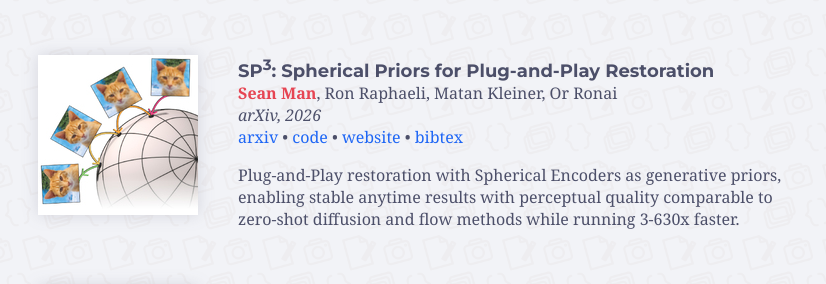
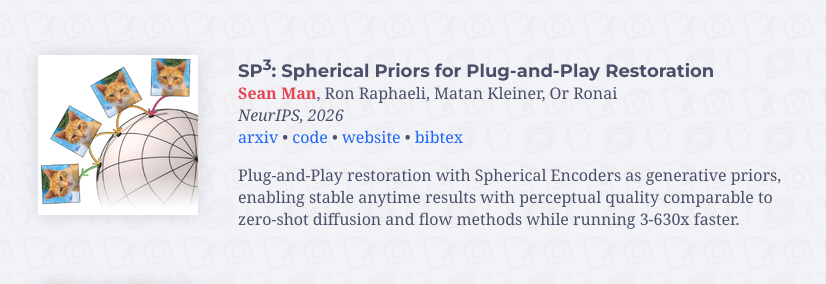
Before and after one commit to man-sean/man-sean.github.io, a Jekyll site: the page built from _posts/2026-06-03-sp3-spherical-priors.markdown, in a window 1280 px wide. Shown: the part 593-877 px from the top of the page, without its empty margins (222-1048 px from the left). Built offline with Jekyll 4.4.1, drawn with Linux system fonts in a browser that asks for light colours; some web fonts are replaced.

Commit message:
Update SP3 publication to NeurIPS 2026

```diff
--- a/_posts/2026-06-03-sp3-spherical-priors.markdown
+++ b/_posts/2026-06-03-sp3-spherical-priors.markdown
@@ -2,7 +2,7 @@
 layout: post
 title: "SP<sup>3</sup>: Spherical Priors for Plug-and-Play Restoration"
 authors: "Sean Man, Ron Raphaeli, Matan Kleiner, Or Ronai"
-venue: "arXiv, 2026"
+venue: "NeurIPS, 2026"
 date: 2026-06-03
 categories: [research]
 image: "/images/sp3-spherical-priors.jpg"
@@ -10,10 +10,10 @@
 code: "https://github.com/man-sean/SP3"
 website: "https://man-sean.github.io/sp3-website/"
 bibtex: |
-  @article{man2026sp3,
+  @inproceedings{man2026sp3,
     title={SP$^3$: Spherical Priors for Plug-and-Play Restoration},
     author={Man, Sean and Raphaeli, Ron and Kleiner, Matan and Ronai, Or},
-    journal={arXiv preprint arXiv:2606.16396},
+    booktitle={Advances in Neural Information Processing Systems},
     year={2026}
   }
 ---
```
